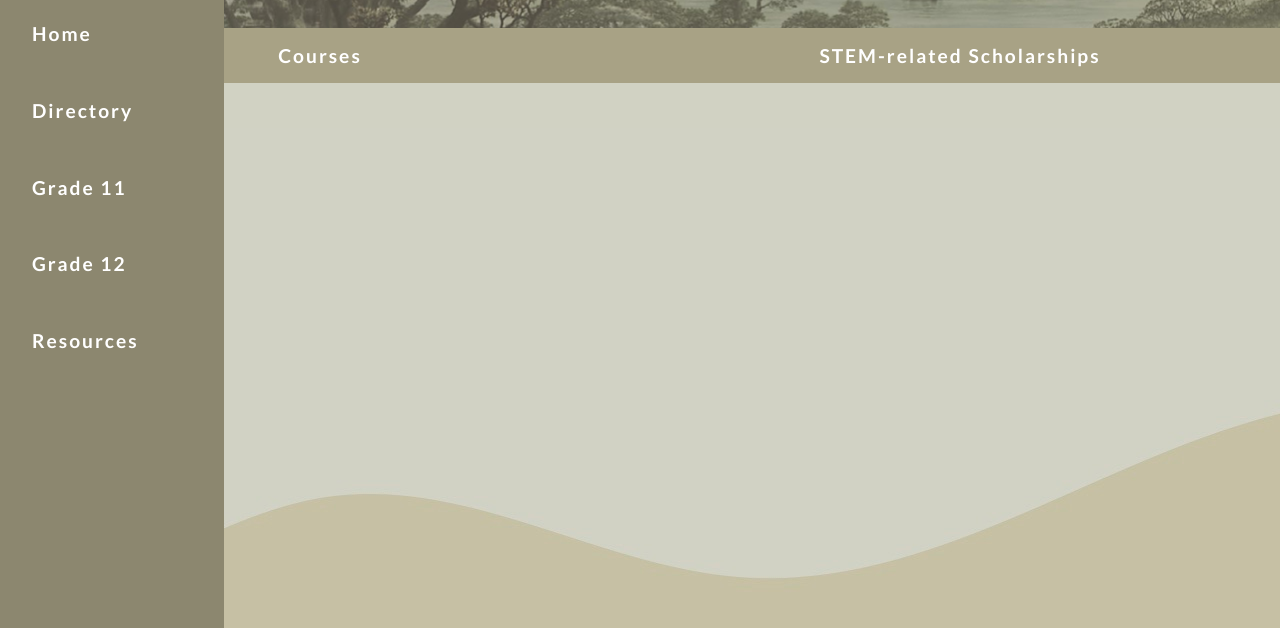
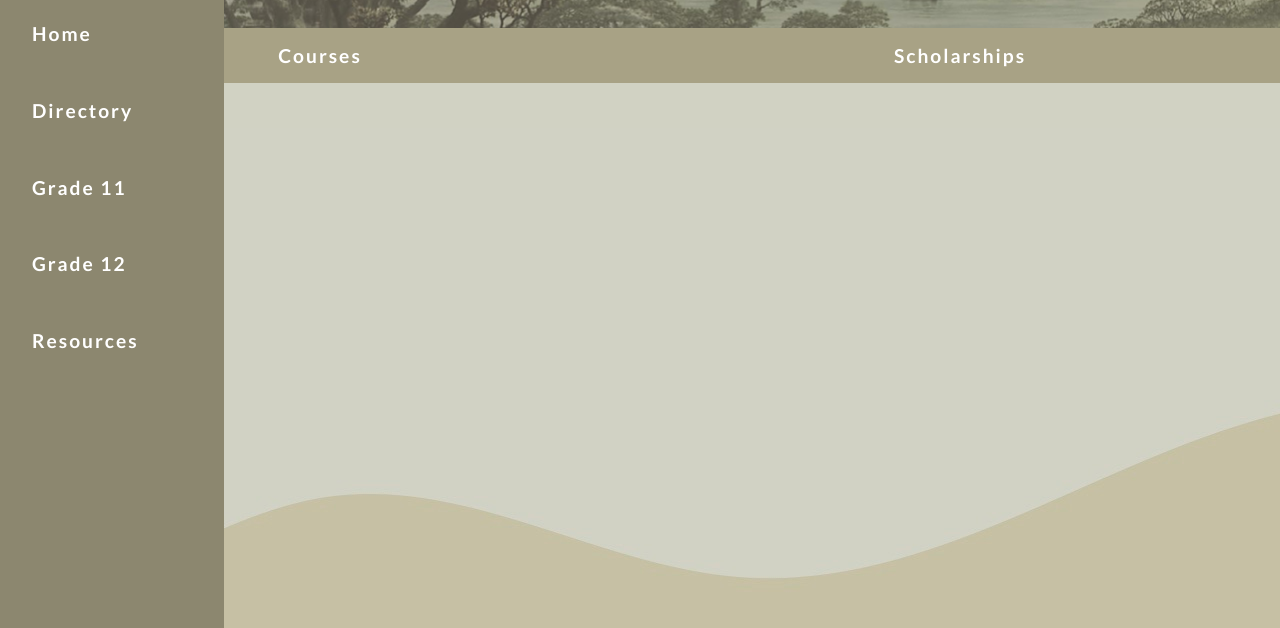
Before and after one commit to giannacrisha/stem, a plain HTML site: page index.html in a window 1280 px wide. Shown: the part 172-800 px from the top of the page. Drawn offline with Linux system fonts and the light colour scheme.

Commit message:
is this working?

```diff
--- a/index.html
+++ b/index.html
@@ -28,7 +28,7 @@
 
 	<div id="navContainer2">
 		<a class="navtab" href="courses.html">Courses</a>
-		<a class="navtab" href="scholarships.html">STEM-related Scholarships</a>
+		<a class="navtab" href="scholarships.html">Scholarships</a>
 	</div>
 
 	<div class="divOne">
```
